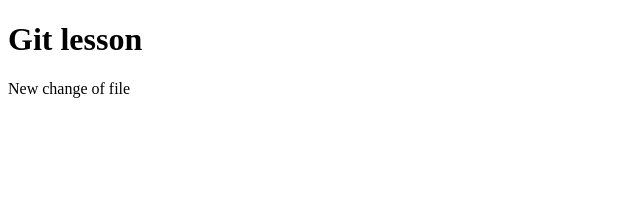
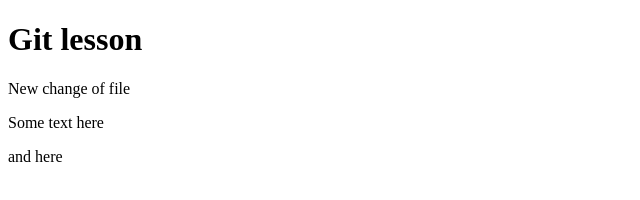
Before and after one commit to tendee/site, a plain HTML site: page index.html in a window 1280 px wide. Shown: the whole page, without its empty margins (0-640 px from the left). Drawn offline with Linux system fonts and the light colour scheme.

Commit message:
second commit

```diff
--- a/index.html
+++ b/index.html
@@ -7,5 +7,7 @@
 <body>
 	<h1>Git lesson</h1>
 	<p>New change of file</p>
+	<p>Some text here</p>
+	<p>and here</p>
 </body>
 </html>
```
